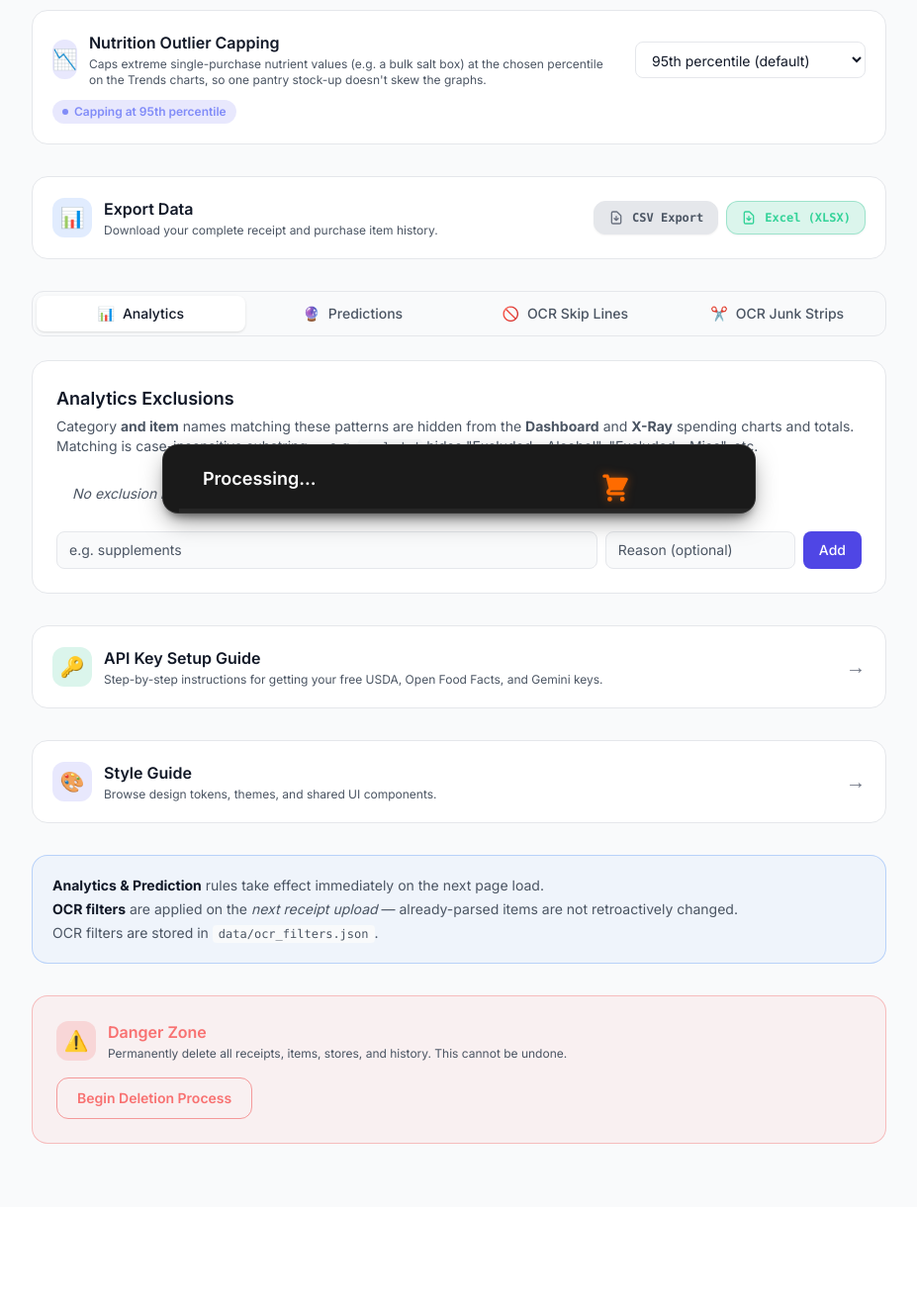
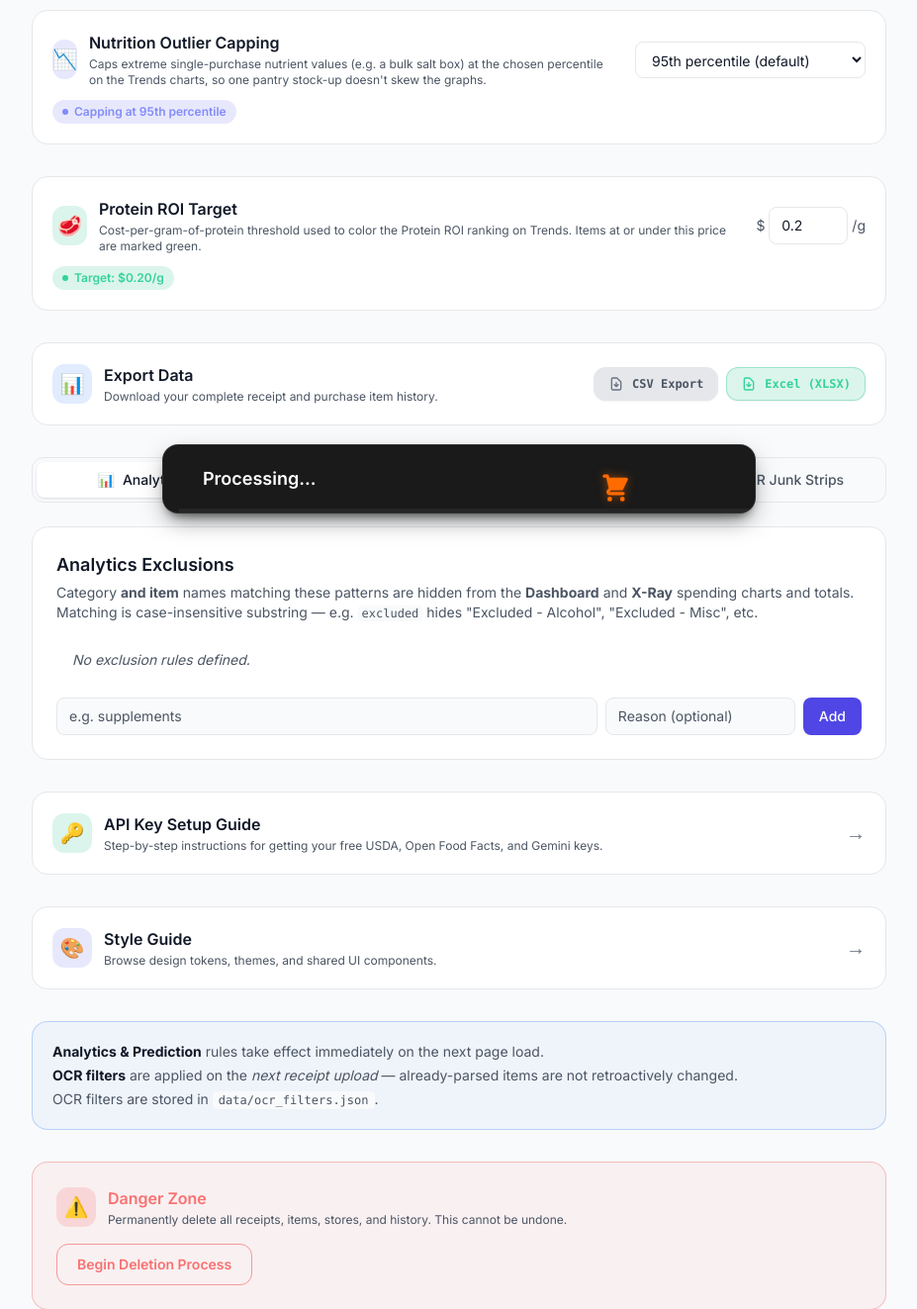
Before and after one commit to smcgarrigle/ihavethereceipts, a FastAPI app: page /settings in a window 1280 px wide. Shown: the part 389-1712 px from the top of the page at 99% size, without its empty margins (176-1103 px from the left). Before the commit the page ends 1545 px from the top, so only its background shows below. Run offline with FastAPI, Linux system fonts and the light colour scheme; data that the repository does not hold is empty; parts of the project's set-up code (start-up, migrations or seed data) failed here and were passed over.

Commit message:
Make Protein ROI target a configurable setting
The $0.20/g coloring threshold on the Protein ROI ranking was a
hardcoded literal with no derivation. Expose it as a feature flag
(protein_roi_target, default $0.20/g) editable from Settings, and
thread it through /api/analytics/bi-dashboard to the Trends component.

Co-Authored-By: Claude Sonnet 5 <noreply@anthropic.com>

```diff
--- a/backend/app/api/analytics.py
+++ b/backend/app/api/analytics.py
@@ -992,6 +992,10 @@ def get_bi_dashboard_data(db: Session = Depends(get_db)):
 
     bi_cats.sort(key=lambda x: x["spend"], reverse=True)
 
+    from app.api.settings_router import _load_feature_flags
+
+    protein_roi_target = _load_feature_flags().get("protein_roi_target", 0.20)
+
     return {
         "kpis": {
             "monthly_spend": round(total_spend, 2),
@@ -1000,6 +1004,7 @@ def get_bi_dashboard_data(db: Session = Depends(get_db)):
         },
         "macro_breakdown": sorted(bi_macro, key=lambda x: x["pct"], reverse=True),
         "protein_roi": bi_roi,
+        "protein_roi_target": protein_roi_target,
         "efficiency": bi_cats[:8],
         "categories": bi_cats,
     }
--- a/backend/templates/pages/settings.html
+++ b/backend/templates/pages/settings.html
@@ -124,6 +124,52 @@
                 <span class="w-1.5 h-1.5 rounded-full inline-block"
                       :class="percentile > 0 ? 'bg-indigo-400' : 'bg-amber-400'"></span>
                 <span x-text="percentile > 0 ? `Capping at ${percentile}th percentile` : 'Capping off — charts show raw values'"></span>
+            </span>
+            <span x-show="loading" class="text-xs text-textMuted animate-pulse">Saving…</span>
+        </div>
+    </div>
+
+    <!-- Protein ROI Target -->
+    <div class="rounded-2xl border border-borderDefault bg-bgCard p-5"
+         x-data="{
+             target: {{ protein_roi_target }},
+             draft: {{ protein_roi_target }},
+             loading: false,
+             save() {
+                 if (this.draft < 0.01 || this.draft > 5.00 || isNaN(this.draft)) { this.draft = this.target; return; }
+                 this.loading = true;
+                 fetch('/settings/flags/protein-roi-target?target=' + this.draft, { method: 'POST', headers: { 'X-CSRF-Token': document.querySelector('meta[name=csrf-token]')?.content || '' } })
+                     .then(r => r.json())
+                     .then(d => { if (d.success) { this.target = d.protein_roi_target; this.draft = d.protein_roi_target; } else { this.draft = this.target; } })
+                     .finally(() => this.loading = false);
+             }
+         }">
+        <div class="flex flex-col sm:flex-row sm:items-center justify-between gap-4">
+            <div class="flex items-center gap-3">
+                <div class="w-10 h-10 rounded-xl flex items-center justify-center text-xl bg-emerald-500/15">🥩</div>
+                <div>
+                    <h2 class="text-base font-semibold text-textBase">Protein ROI Target</h2>
+                    <p class="text-xs text-textMuted mt-0.5">
+                        Cost-per-gram-of-protein threshold used to color the Protein ROI ranking on Trends.
+                        Items at or under this price are marked green.
+                    </p>
+                </div>
+            </div>
+
+            <div class="flex items-center gap-1 shrink-0">
+                <label for="protein-roi-target-input" class="sr-only">Protein ROI target ($/g)</label>
+                <span class="text-sm text-textMuted">$</span>
+                <input id="protein-roi-target-input" type="number" min="0.01" max="5.00" step="0.01"
+                       x-model.number="draft" @change="save()" :disabled="loading"
+                       class="w-20 rounded-lg border border-borderDefault bg-bgCard text-sm text-textBase px-3 py-2 focus:outline-none focus-visible:ring-2 focus-visible:ring-indigo-500">
+                <span class="text-sm text-textMuted">/g</span>
+            </div>
+        </div>
+
+        <div class="mt-3 flex items-center gap-2">
+            <span class="inline-flex items-center gap-1.5 px-2.5 py-1 rounded-full text-xs font-semibold bg-emerald-500/15 text-emerald-400">
+                <span class="w-1.5 h-1.5 rounded-full inline-block bg-emerald-400"></span>
+                <span x-text="`Target: $${target.toFixed(2)}/g`"></span>
             </span>
             <span x-show="loading" class="text-xs text-textMuted animate-pulse">Saving…</span>
         </div>
```
Also changed, not shown: backend/app/api/settings_router.py (+17 -0 lines), backend/templates/components/nutrition_bi.html (+5 -2 lines), backend/tests/test_protein_roi_target.py (added, +105 -0 lines).
